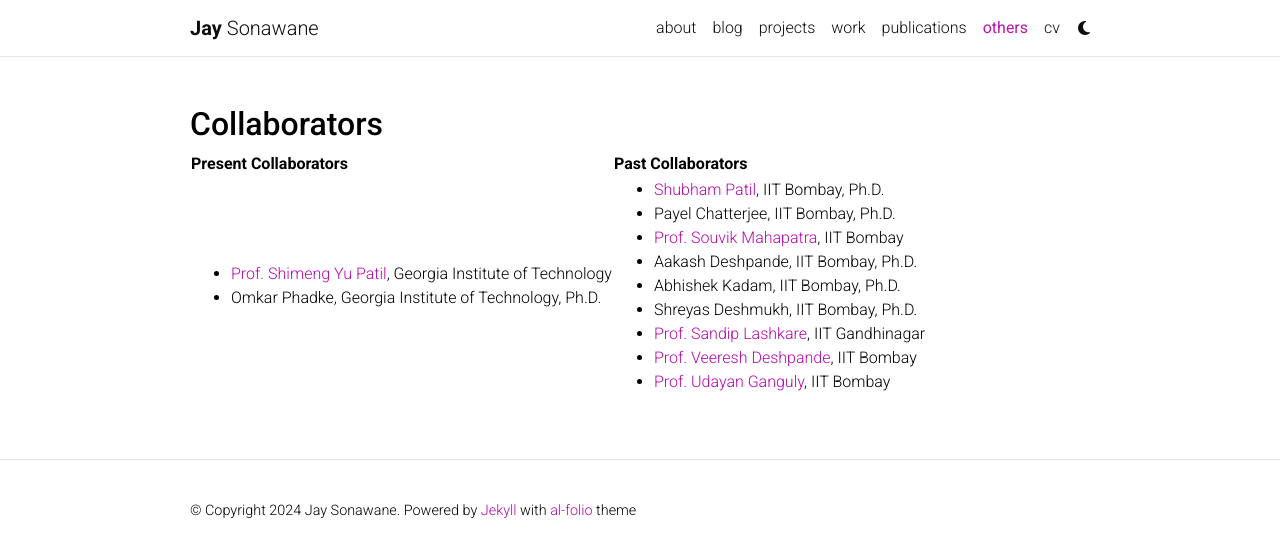
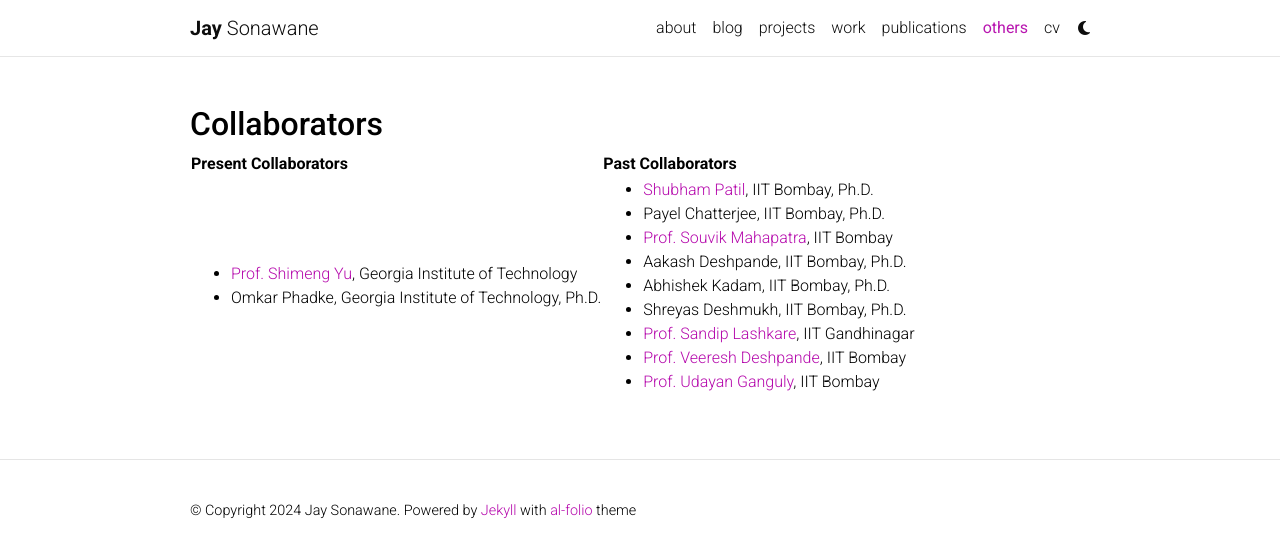
Before and after one commit to jay-sonawane/jay-sonawane.github.io, a Jekyll site: the page built from _pages/others.md, in a window 1280 px wide. Shown: the top 557 px of the page. Built offline with Jekyll 4.4.1, drawn with Linux system fonts in a browser that asks for light colours; comment, search, counter and statistics services are not loaded; a style sheet for code colours, icons or effects is not loaded.

Commit message:
Update others.md

```diff
--- a/_pages/others.md
+++ b/_pages/others.md
@@ -19,7 +19,7 @@
   <tr>
     <td>
       <ul>
-        <li><a href = "https://shimeng.ece.gatech.edu/professor/">Prof. Shimeng Yu Patil</a>, Georgia Institute of Technology</li>
+        <li><a href = "https://shimeng.ece.gatech.edu/professor/">Prof. Shimeng Yu</a>, Georgia Institute of Technology</li>
         <li>Omkar Phadke, Georgia Institute of Technology, Ph.D.</li>
       </ul>
     </td>
```
